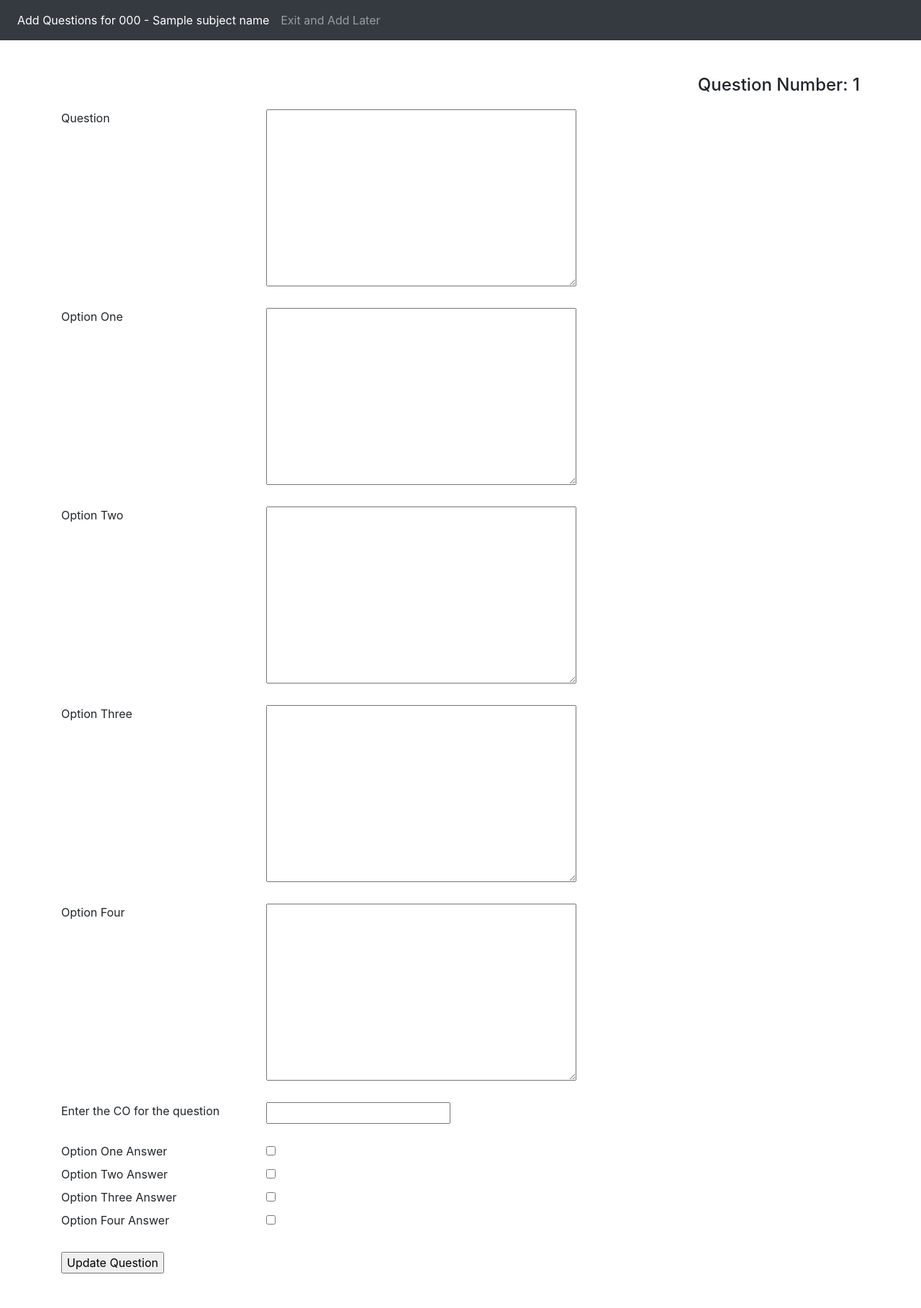
After one commit to HesenNivasM/ObjectiveTestPortal, a Django app: template objtest/objtest/staff/templates/staff/editQuestions.html in a window 1280 px wide. The commit adds this page. Shown: the whole page at 72% size. Run offline with Django 3.2, Linux system fonts and the light colour scheme; tables that the repository leaves empty hold one stand-in row (values such as "Sample post"); the template is opened without the code that fills it: values that come from a table or form of the project are taken from there, most other values are stand-ins (such as "Sample title", 1, 10 or a date in 2020); some libraries are stand-ins or nearby versions.

Commit message:
Provided options to edit the questions added

```diff
--- a/objtest/objtest/staff/forms.py
+++ b/objtest/objtest/staff/forms.py
@@ -6,4 +6,4 @@ class QuestionForm(ModelForm):
     class Meta:
         model = Question
         fields = ['question', 'option_one', 'option_two',
-                  'option_three', 'option_four']
+                  'option_three', 'option_four', 'question_co', 'option_one_answer', 'option_two_answer', 'option_three_answer', 'option_four_answer']
--- /dev/null
+++ b/objtest/objtest/staff/templates/staff/editQuestions.html
@@ -0,0 +1,122 @@
+<!DOCTYPE html>
+<html lang="en">
+    <head>
+        <meta charset="UTF-8" />
+        <meta name="viewport" content="width=device-width, initial-scale=1.0" />
+        <meta http-equiv="X-UA-Compatible" content="ie=edge" />
+        <title>Online Objective Test</title>
+        <link
+            rel="stylesheet"
+            href="https://stackpath.bootstrapcdn.com/bootstrap/4.3.1/css/bootstrap.min.css"
+            integrity="sha384-ggOyR0iXCbMQv3Xipma34MD+dH/1fQ784/j6cY/iJTQUOhcWr7x9JvoRxT2MZw1T"
+            crossorigin="anonymous"
+        />
+    </head>
+    <body>
+        <nav class="navbar navbar-expand navbar-dark bg-dark">
+            <ul class="nav navbar-nav">
+                <li class="nav-item active">
+                    <a class="nav-link" href="#"
+                        >Add Questions for {{ subject_code }} - {{ subject_name }}
+                        <span class="sr-only">(current)</span></a
+                    >
+                </li>
+                <li class="nav-item float-right">
+                    <a class="nav-link" href="../">Exit and Add Later</a>
+                </li>
+            </ul>
+        </nav>
+        <div class="container mt-5 mb-5">
+            <div class="float-right h4">
+                Question Number: {{ current_question_number }}
+            </div>
+            <br /><br />
+            <form action="" method="post">
+                {% csrf_token %}
+                {{ question_form.media }}
+                <div class="row">
+                    <div class="col-3">
+                        <label for="question">Question</label>
+                    </div>
+                    <div class="col-9">
+                        {{ question_form.question }}
+                    </div>
+                </div>
+                <br />
+                <div class="row">
+                    <div class="col-3">
+                        <label for="option_one">Option One</label>
+                    </div>
+                    <div class="col-9">
+                        {{ question_form.option_one }}
+                    </div>
+                </div>
+                <br />
+                <div class="row">
+                    <div class="col-3">
+                        <label for="option_two">Option Two</label>
+                    </div>
+                    <div class="col-9">
+                        {{ question_form.option_two }}
+                    </div>
+                </div>
+                <br />
+                <div class="row">
+                    <div class="col-3">
+                        <label for="option_three">Option Three</label>
+                    </div>
+                    <div class="col-9">
+                        {{ question_form.option_three }}
+                    </div>
+                </div>
+                <br />
+                <div class="row">
+                    <div class="col-3">
+                        <label for="option_four">Option Four</label>
+                    </div>
+                    <div class="col-9">
+                        {{ question_form.option_four }}
+                    </div>
+                </div>
+                <br />
+                <div class="row">
+                    <div class="col-3">
+                        <label for="question_co">Enter the CO for the question</label>
+                    </div>
+                    <div class="col-9">
+                        {{ question_form.question_co }}
+                    </div>
+                </div>
+                <br />
+                <div class="row">
+                    <div class="col-3">
+                        <label for="answer">Option One Answer</label>
+                    </div>
+                    <div class="col-9">
+                        {{ question_form.option_one_answer }}
+                    </div>
+                    <div class="col-3">
+                        <label for="answer">Option Two Answer</label>
+                    </div>
+                    <div class="col-9">
+                        {{ question_form.option_two_answer }}
+                    </div>
+                    <div class="col-3">
+                        <label for="answer">Option Three Answer</label>
+                    </div>
+                    <div class="col-9">
+                        {{ question_form.option_three_answer }}
+                    </div>
+                    <div class="col-3">
+                        <label for="answer">Option Four Answer</label>
+                    </div>
+                    <div class="col-9">
+                        {{ question_form.option_four_answer }}
+                    </div>
+                </div>
+                <br />
+                <input type="submit" name="updateQuestion" value="Update Question" />
+            </form>
+        </div>
+    </body>
+</html>
--- a/objtest/objtest/staff/templates/staff/viewQuestions.html
+++ b/objtest/objtest/staff/templates/staff/viewQuestions.html
@@ -67,6 +67,10 @@
                 {% endif %}
                     {{ question.option_four | safe }}
                 </div>
+                <div class="float-right">
+                    <a class="btn btn-danger" href="./question/edit/{{question.question_number}}/">Edit</a>
+                </div>
+                <br><br>
             </div>
             {% endfor %}
         </div>
--- a/objtest/objtest/staff/urls.py
+++ b/objtest/objtest/staff/urls.py
@@ -5,5 +5,6 @@ from . import views
 urlpatterns = [
     path('', views.staff_dashboard, name="staff_dashboard"),
     path('questions/', views.staff_questions, name="staff_questions"),
+    path('question/edit/<int:id>/', views.staff_edit, name="staff_edit"),
     path('results/', views.staff_results, name="staff_results"),
 ]
```
Also changed, not shown: objtest/objtest/staff/views.py (+18 -0 lines).
